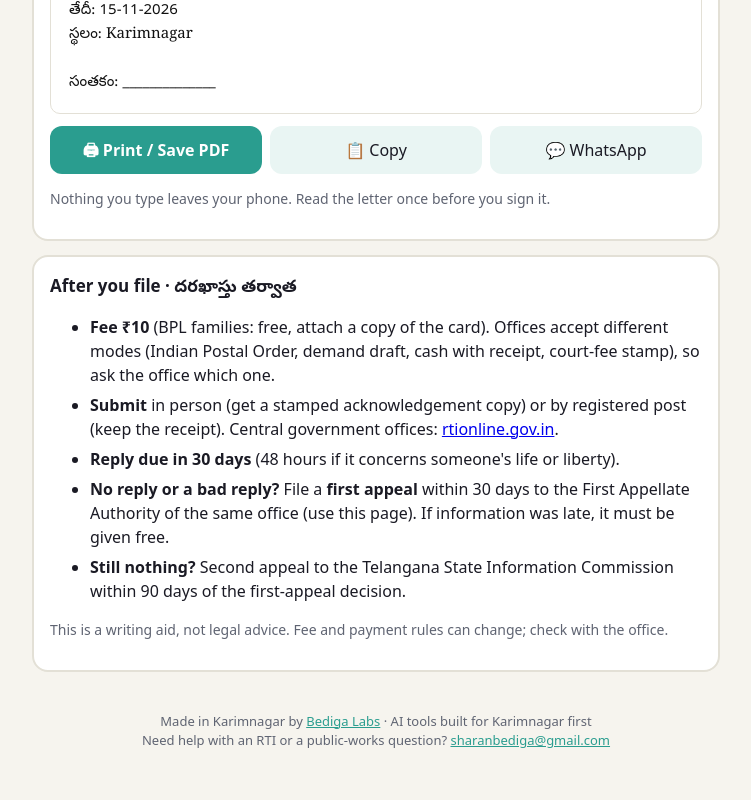
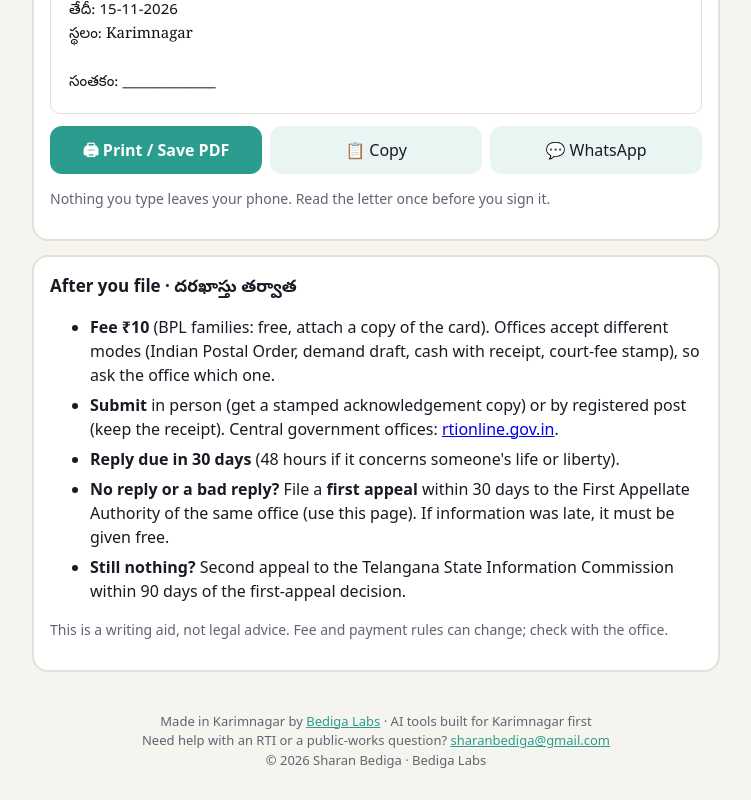
Before and after one commit to bediga-labs/rti-helper, a plain HTML site: page index.html in a window 1280 px wide. Shown: the part 2161-2961 px from the top of the page, without its empty margins (264-1015 px from the left). Drawn offline with Linux system fonts and the light colour scheme.

Commit message:
Add copyright notice
Co-Authored-By: Claude Opus 5.5 <noreply@anthropic.com>

```diff
--- a/index.html
+++ b/index.html
@@ -153,7 +153,8 @@
 </main>
 <footer>
   Made in Karimnagar by <a href="https://github.com/bediga-labs">Bediga Labs</a> · AI tools built for Karimnagar first<br>
-  Need help with an RTI or a public-works question? <a href="mailto:sharanbediga@gmail.com">sharanbediga@gmail.com</a>
+  Need help with an RTI or a public-works question? <a href="mailto:sharanbediga@gmail.com">sharanbediga@gmail.com</a><br>
+  © 2026 Sharan Bediga · Bediga Labs
 </footer>
 
 <script>
```
Also changed, not shown: 1 other file.
